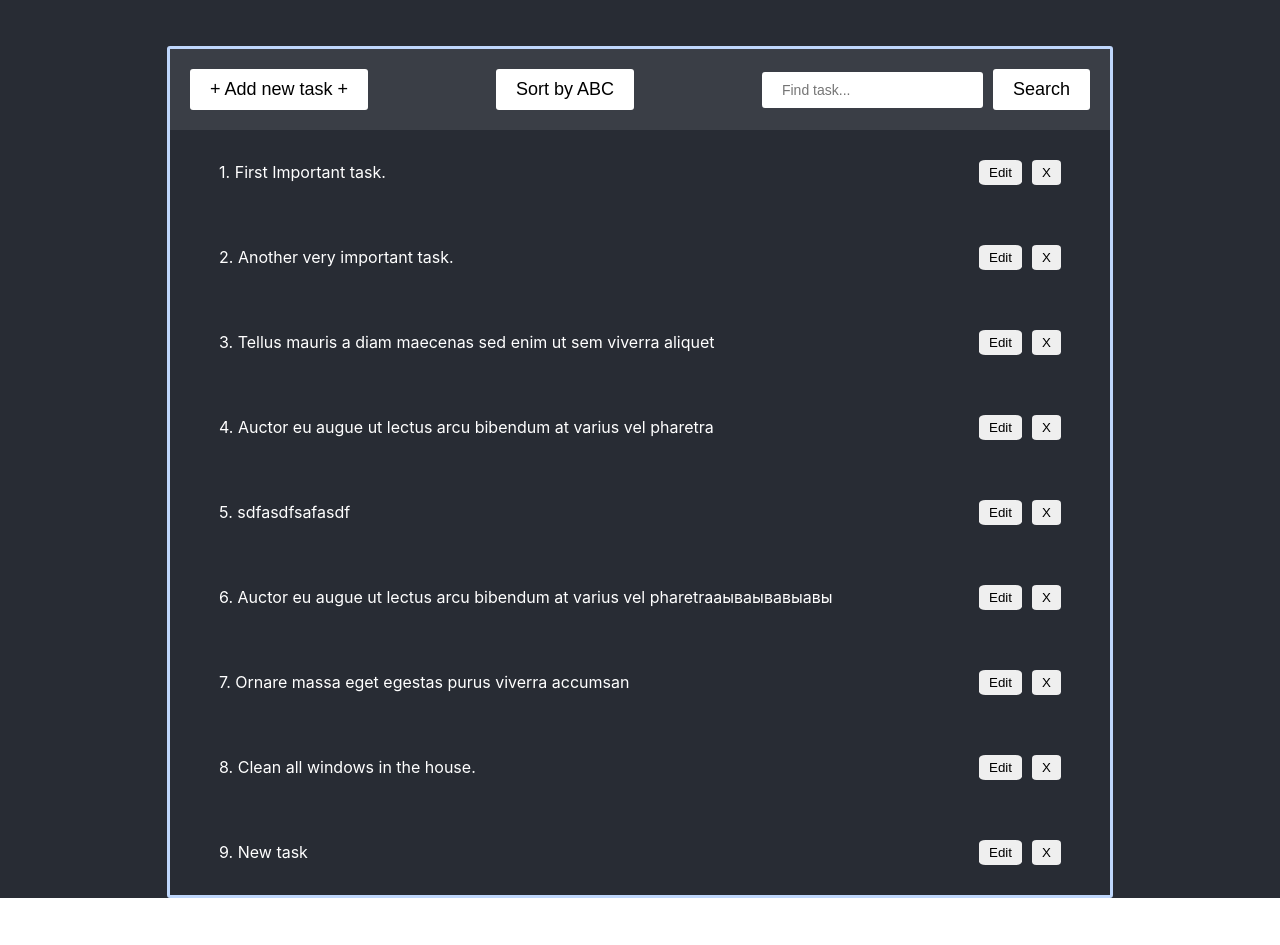
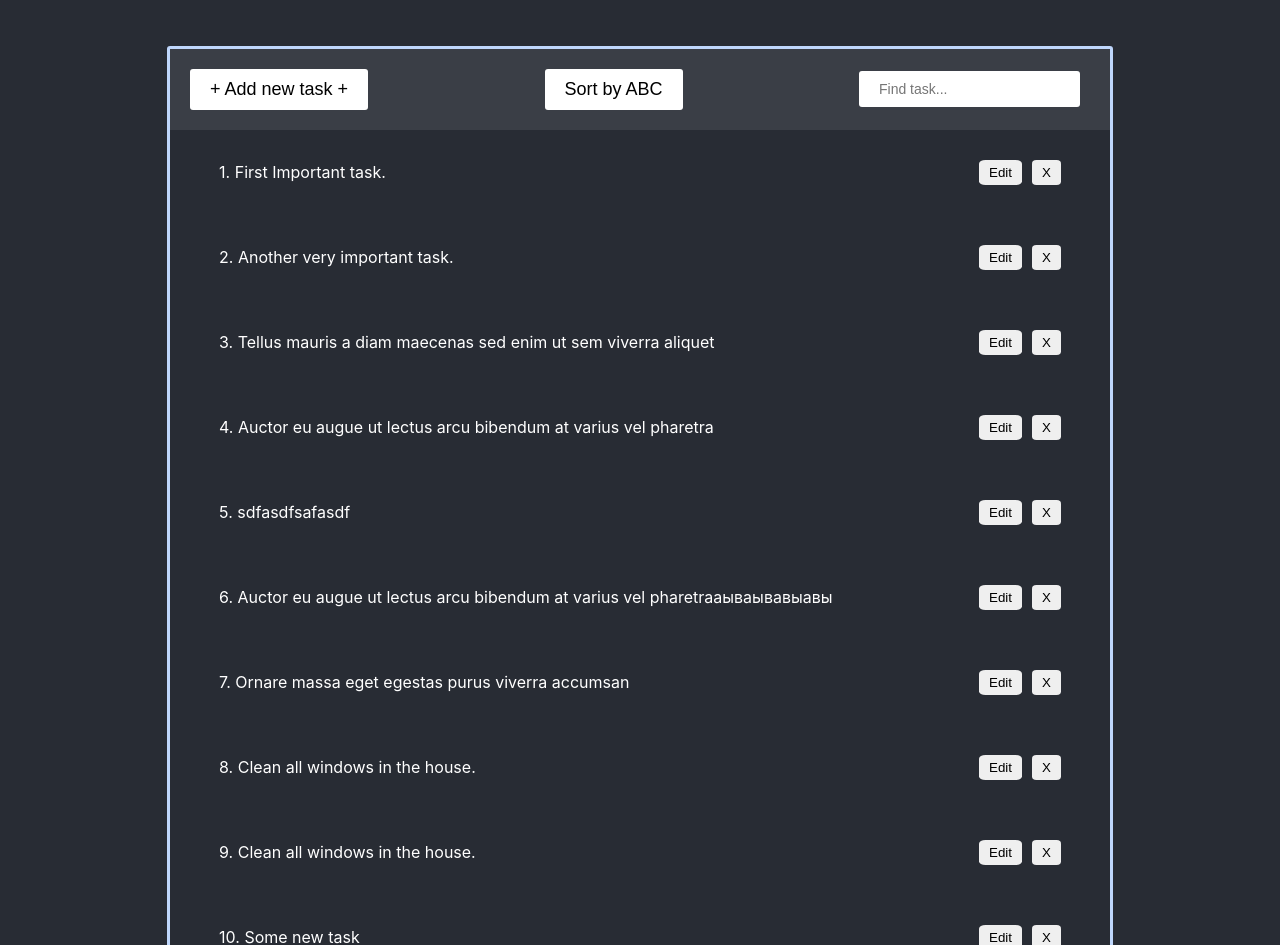
Before and after one commit to redavillm/to-do-list, a React (Create React App) app: page / in a window 1280 px wide. Shown: the part 87-1032 px from the top of the page. Before the commit the page ends 985 px from the top, so only its background shows below. Built offline with nearby package versions, Linux system fonts and the light colour scheme; data requests are answered from the project's data file.

Commit message:
доавил поиск и сортировку(пока односторонную), подключил, но не настроил фаербейс

```diff
--- a/db.json
+++ b/db.json
@@ -33,8 +33,16 @@
       "id": 13
     },
     {
-      "text": "New task",
-      "id": 14
+      "id": 14,
+      "text": "Clean all windows in the house."
+    },
+    {
+      "text": "Some new task",
+      "id": 15
+    },
+    {
+      "text": "Some second new task",
+      "id": 16
     }
   ]
 }
--- a/package.json
+++ b/package.json
@@ -6,6 +6,7 @@
     "@testing-library/jest-dom": "^5.17.0",
     "@testing-library/react": "^13.4.0",
     "@testing-library/user-event": "^13.5.0",
+    "firebase": "^10.3.1",
     "react": "^18.2.0",
     "react-dom": "^18.2.0",
     "react-scripts": "5.0.1",
@@ -16,7 +17,7 @@
     "build": "react-scripts build",
     "test": "react-scripts test",
     "eject": "react-scripts eject",
-    "server":"json-server --watch db.json --port 3005"
+    "server": "json-server --watch db.json --port 3005"
   },
   "eslintConfig": {
     "extends": [
--- a/src/App.js
+++ b/src/App.js
@@ -11,8 +11,8 @@ function App() {
   const [newTask, setNewTask] = useState("");
   const [isLoading, setIsLoading] = useState(false);
   const [refreshListFlag, setRefreshListFlag] = useState(false);
-  const [isSerching, setIsSerching] = useState(false);
   const [findingTask, setFindingTask] = useState("");
+  const [isSorting, setIsSorting] = useState(false);
 
   const refreshList = () => setRefreshListFlag(!refreshListFlag);
 
@@ -30,8 +30,35 @@ function App() {
     setVisibleModalWindow(!visibleModalWindow);
   };
 
+  const setSorting = () => {
+    setIsSorting(!isSorting);
+  };
+
   const createTasksList = () => {
-    return tasks.map(({ id, text }, index) => (
+    return (
+      tasks
+        // .sort(function (a, b) {
+        //   return a.id < b.id ? -1 : a.id > b.id ? 1 : 0;
+        // })
+        .map(({ id, text }, index) => (
+          <div>
+            <Task
+              id={id}
+              text={text}
+              index={index}
+              requestRemoveTask={requestRemoveTask}
+              setIsLoading={setIsLoading}
+              refreshList={refreshList}
+            />
+          </div>
+        ))
+    );
+  };
+
+  const findTasksList = (string) => {
+    return tasks
+      .filter((task) => task.text.includes(string))
+      .map(({ id, text }, index) => (
         <div>
           <Task
             id={id}
@@ -45,9 +72,13 @@ function App() {
       ));
   };
 
-  const findTasksList = (string) => {
+  const sortListTasks = () => {
     return tasks
-      .filter((task) => task.text.includes(string))
+      .sort(function (a, b) {
+        let x = a.text ? a.text.toLowerCase() : "";
+        let y = b.text ? b.text.toLowerCase() : "";
+        return x < y ? -1 : x > y ? 1 : 0;
+      })
       .map(({ id, text }, index) => (
         <div>
           <Task
@@ -70,7 +101,9 @@ function App() {
           <button className={styles.menu_btn} onClick={showModalNewTaskWindow}>
             + Add new task +
           </button>
-          <button className={styles.menu_btn}>Sort by ABC</button>
+          <button className={styles.menu_btn} onClick={setSorting}>
+            Sort by ABC
+          </button>
           <form>
             <input
               placeholder="Find task..."
@@ -78,23 +111,17 @@ function App() {
               value={findingTask}
               onChange={({ target }) => setFindingTask(target.value)}
             ></input>
-            <button
-              className={styles.menu_btn}
-              onClick={() => {
-                setIsSerching(!isSerching);
-              }}
-            >
-              Search
-            </button>
           </form>
         </div>
         <div className={styles.list}>
           {isLoading ? (
             <div className={styles.loader}></div>
-          ) : !isSerching ? (
+          ) : findingTask !== "" ? (
+            findTasksList(findingTask)
+          ) : isSorting ? (
+            sortListTasks()
+          ) : (
             createTasksList()
-          ) : (
-            findTasksList(findingTask)
           )}
         </div>
       </div>
```
Also changed, not shown: src/firebase.js (added, +17 -0 lines), 1 other file (tests, documents, lock files or other folders). Lines whose indentation alone changed are shown as unchanged.
